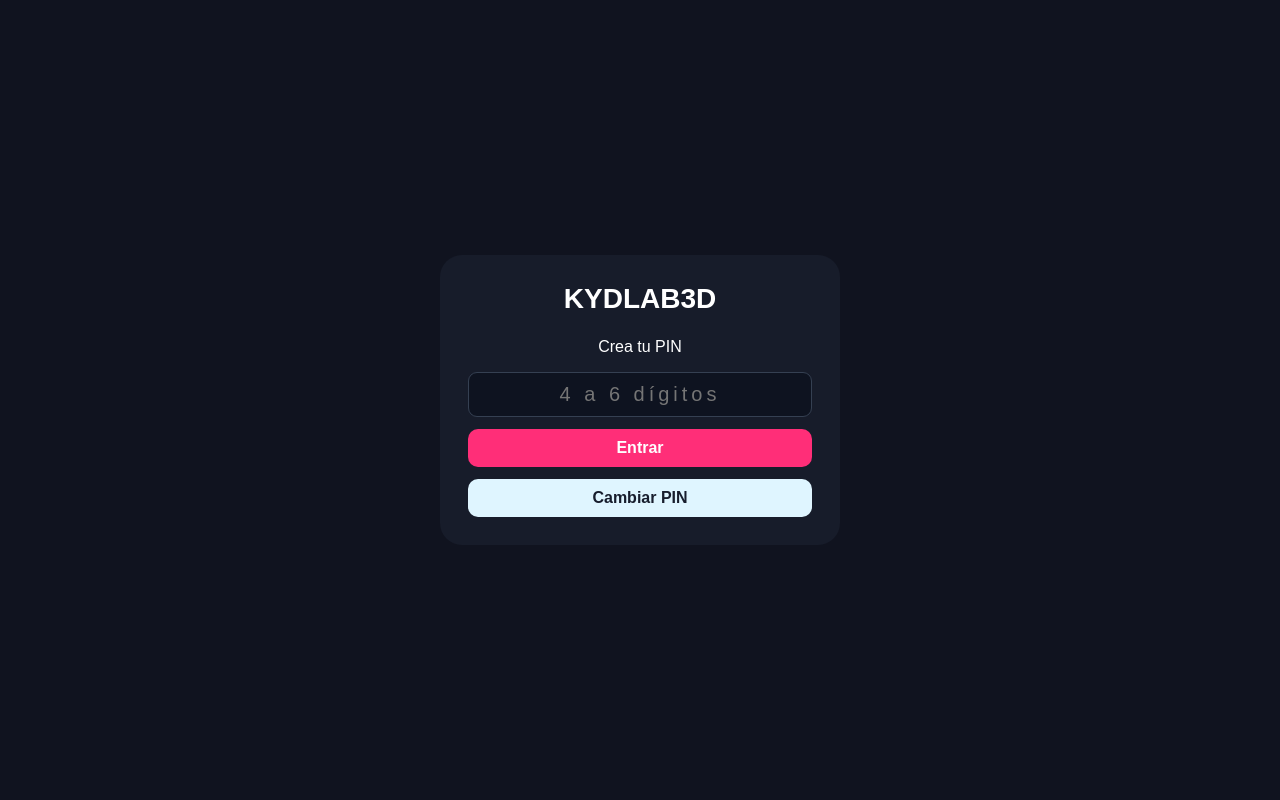
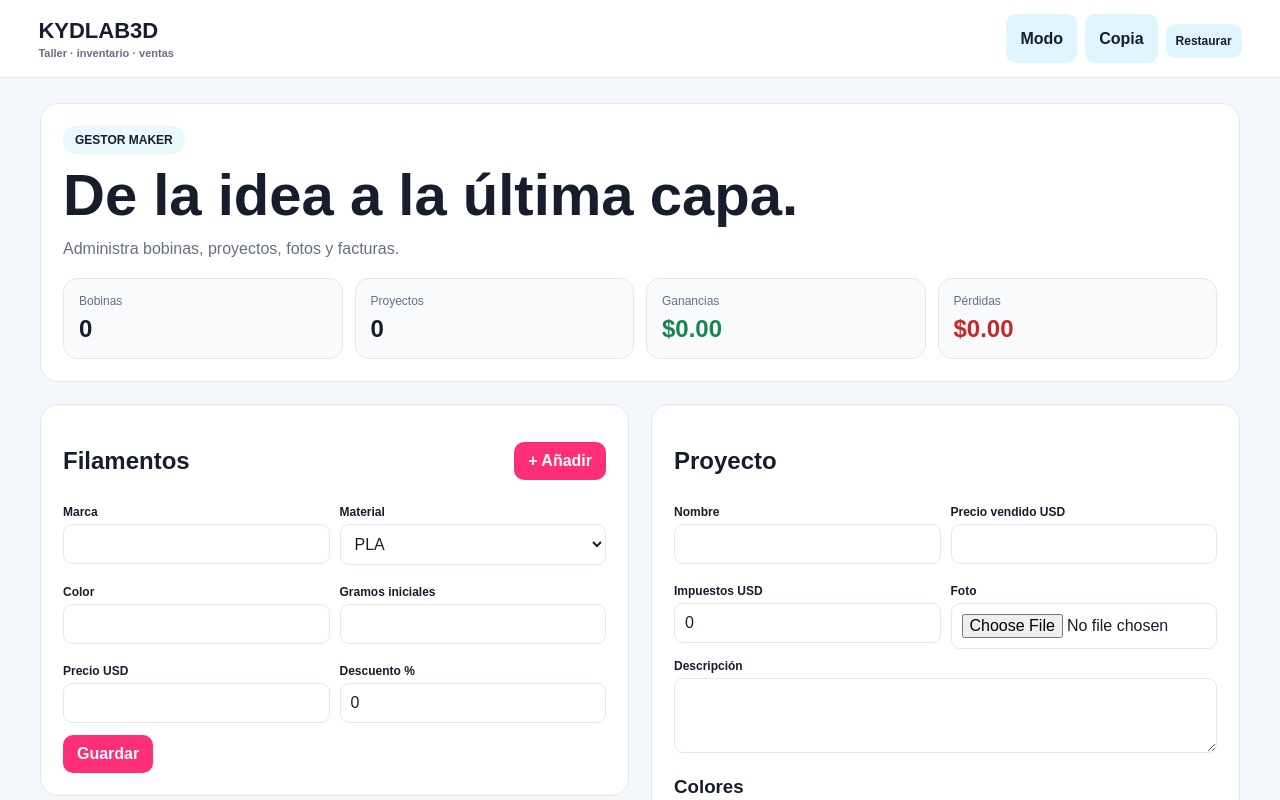
Before and after one commit to biotecnologia2412-cmyk/KYDLAB3D-app, a plain HTML site: page index.html in a window 1280 px wide. Shown: the top 800 px of the page. Drawn offline with Linux system fonts and the light colour scheme.

Commit message:
Update index.html

```diff
--- a/index.html
+++ b/index.html
@@ -126,18 +126,7 @@ dialog::backdrop{background:rgba(0,0,0,.55)}
 }
 </style>
 </head>
-
 <body>
-<div class="lock" id="lock">
- <div class="lock-card">
-  <h2>KYDLAB3D</h2>
-  <p id="lockText">Crea tu PIN</p>
-  <input id="pin" type="password" inputmode="numeric" maxlength="6" placeholder="4 a 6 dígitos">
-  <button class="primary" onclick="submitPin()">Entrar</button>
-  <button class="secondary" onclick="changePin()">Cambiar PIN</button>
- </div>
-</div>
-
 <header>
  <div class="topbar">
   <div class="brand">KYDLAB3D<small>Taller · inventario · ventas</small></div>
```
